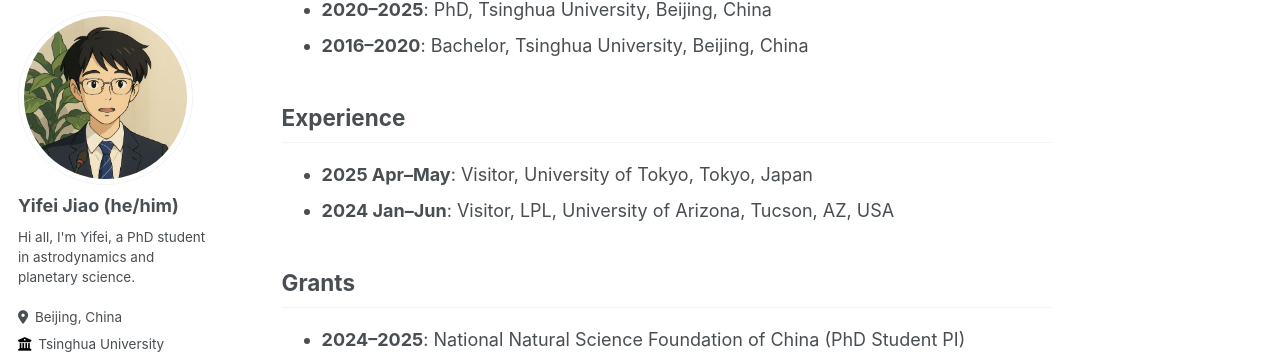
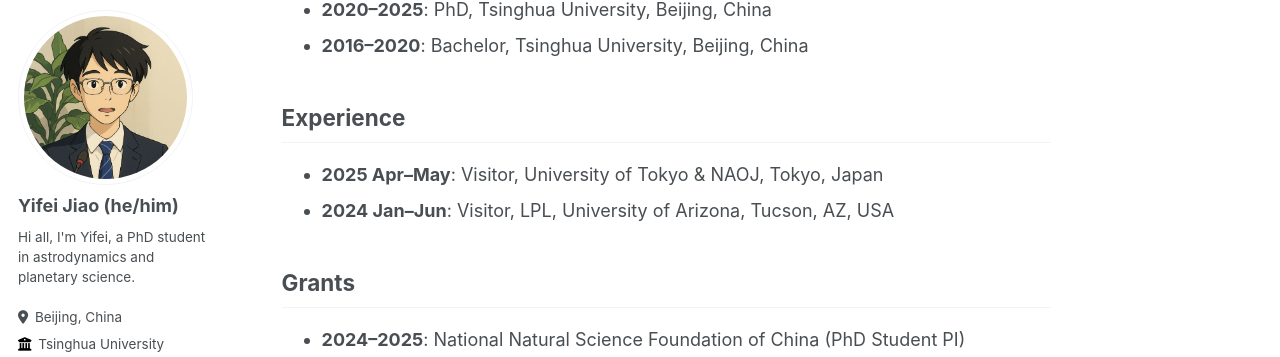
Before and after one commit to jiaoyf-thu/jiaoyf-thu.github.io, a Jekyll site: the page built from _pages/about.md, in a window 1280 px wide and 900 px high, scrolled down 651 px. Shown: the part 96-453 px from the top of the window. Built offline with Jekyll 4.4.1, drawn with Linux system fonts in a browser that asks for light colours; some web fonts are replaced.

Commit message:
Update about.md

```diff
--- a/_pages/about.md
+++ b/_pages/about.md
@@ -24,7 +24,7 @@ Feel free to contact me at jiaoyf.thu@gmail.com for any discussions!
 
 ## Experience
 
-+ **2025 Apr--May**: Visitor, University of Tokyo, Tokyo, Japan
++ **2025 Apr--May**: Visitor, University of Tokyo & NAOJ, Tokyo, Japan
 + **2024 Jan--Jun**: Visitor, LPL, University of Arizona, Tucson, AZ, USA
 
 ## Grants
```
